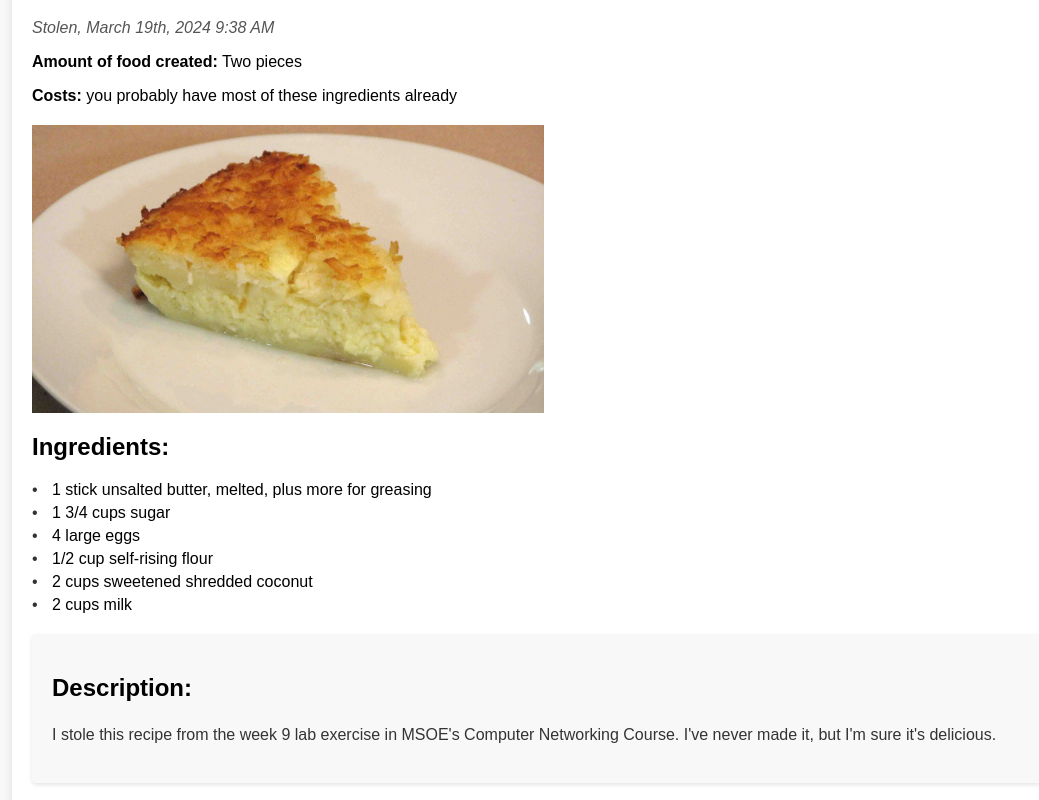
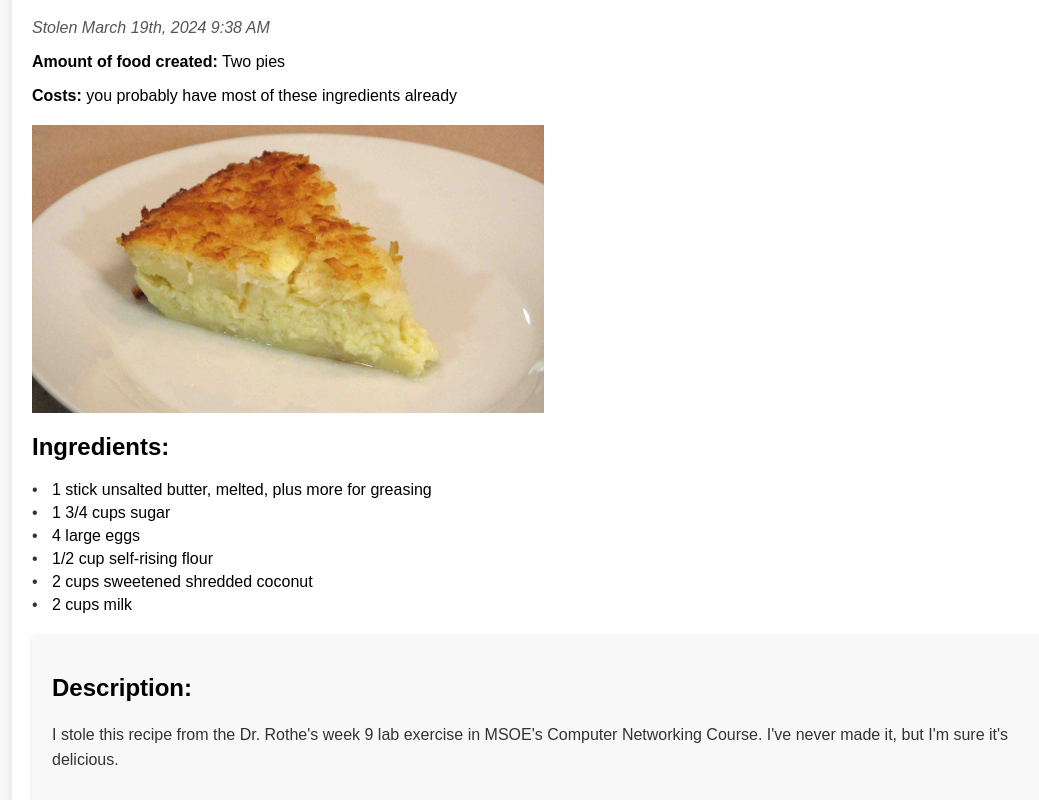
Before and after one commit to alienboy13/AsherS.github.io, a plain HTML site: page recipe-impossible.html in a window 1280 px wide. Shown: the part 139-939 px from the top of the page, without its empty margins (96-1135 px from the left). Drawn offline with Linux system fonts and the light colour scheme.

Commit message:
typo correction and attribution

```diff
--- a/recipe-impossible.html
+++ b/recipe-impossible.html
@@ -127,9 +127,9 @@
         <a href="cookbook.html" class="return-button"> <-- Return to Cookbook</a>
 
         <h1 class="recipe-title">Impossible Pi</h1>
-        <p class="sub-info"> Stolen, March 19th, 2024 9:38 AM
+        <p class="sub-info"> Stolen March 19th, 2024 9:38 AM
             </p>
-        <p><strong>Amount of food created:</strong> Two pieces
+        <p><strong>Amount of food created:</strong> Two pies
         </p>
         <p><strong>Costs:</strong> you probably have most of these ingredients
                     already</p>
@@ -155,7 +155,7 @@
             <h2>Description:</h2>
 
             <p>
-                I stole this recipe from the week 9 lab exercise in MSOE's
+                I stole this recipe from the Dr. Rothe's week 9 lab exercise in MSOE's
                 Computer Networking Course. I've never made it, but I'm sure
                 it's delicious.
 
```
